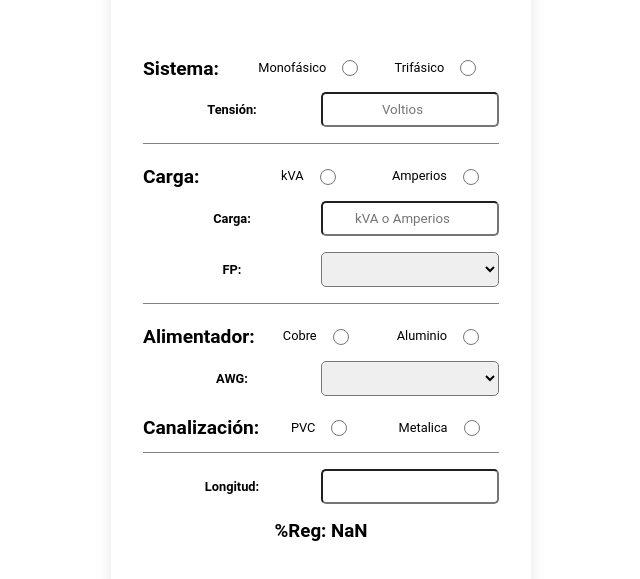
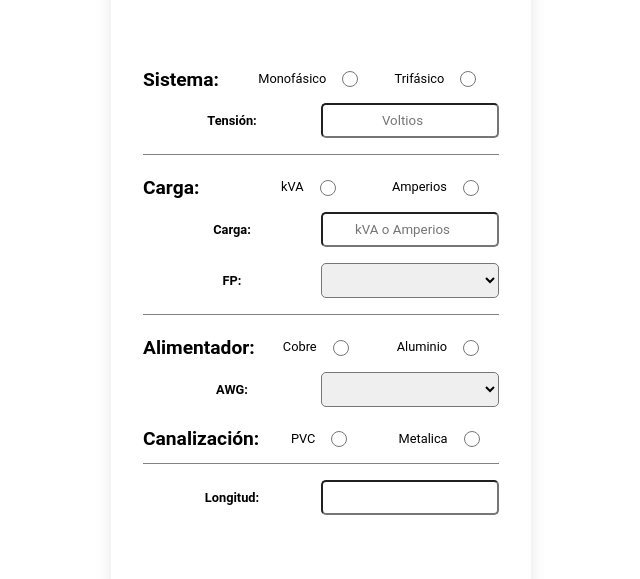
Before and after one commit to cmarioep/ROD-QuickCalc, a React (Vite) app: page / in a window 1280 px wide. Shown: the part 103-682 px from the top of the page, without its empty margins (319-959 px from the left). Built offline with nearby package versions, Linux system fonts and the light colour scheme.

Commit message:
Feature: conditional render for state on VoltageDrop component

```diff
--- a/src/components/VoltageDrop.jsx
+++ b/src/components/VoltageDrop.jsx
@@ -194,7 +194,7 @@ export const VoltageDrop = () => {
                 />
             </div>
 
-            <h3>{`%Reg: ${voltageDrop}`}</h3>
+            <h3>{voltageDrop ? `%Reg: ${voltageDrop}` : null}</h3>
 
         </form>
 
```
